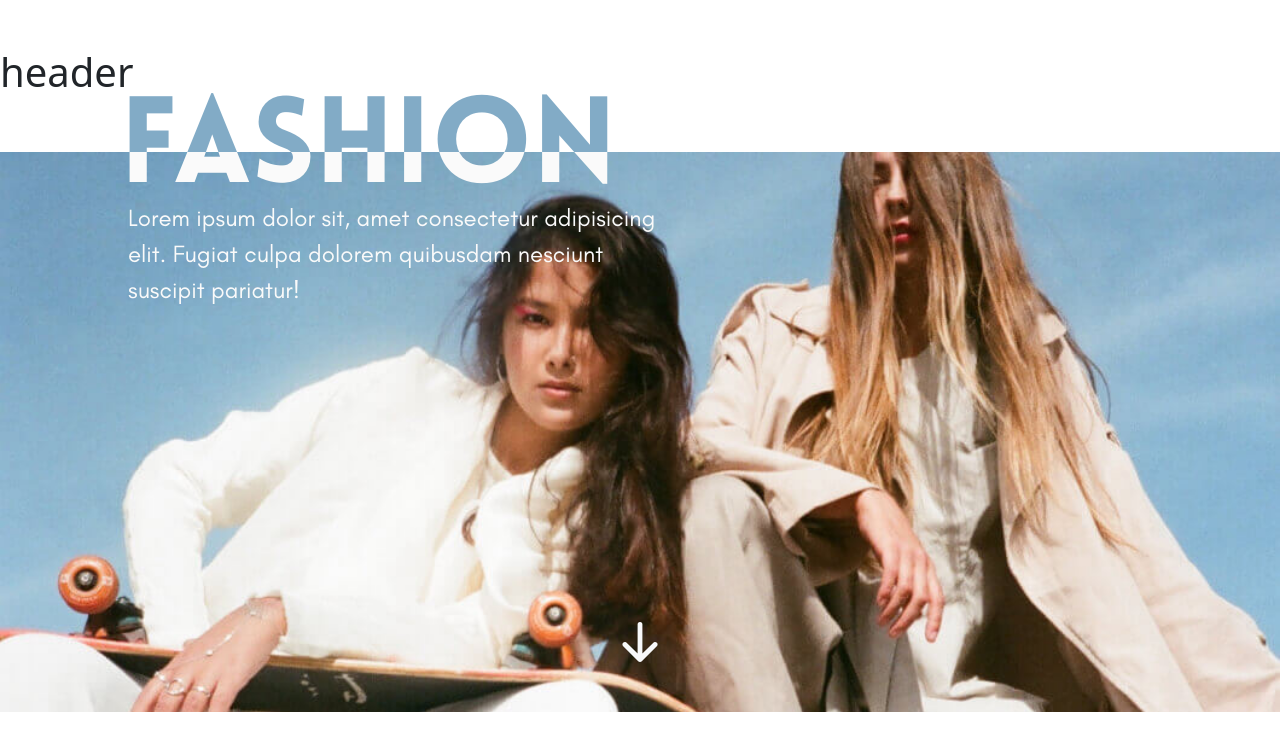
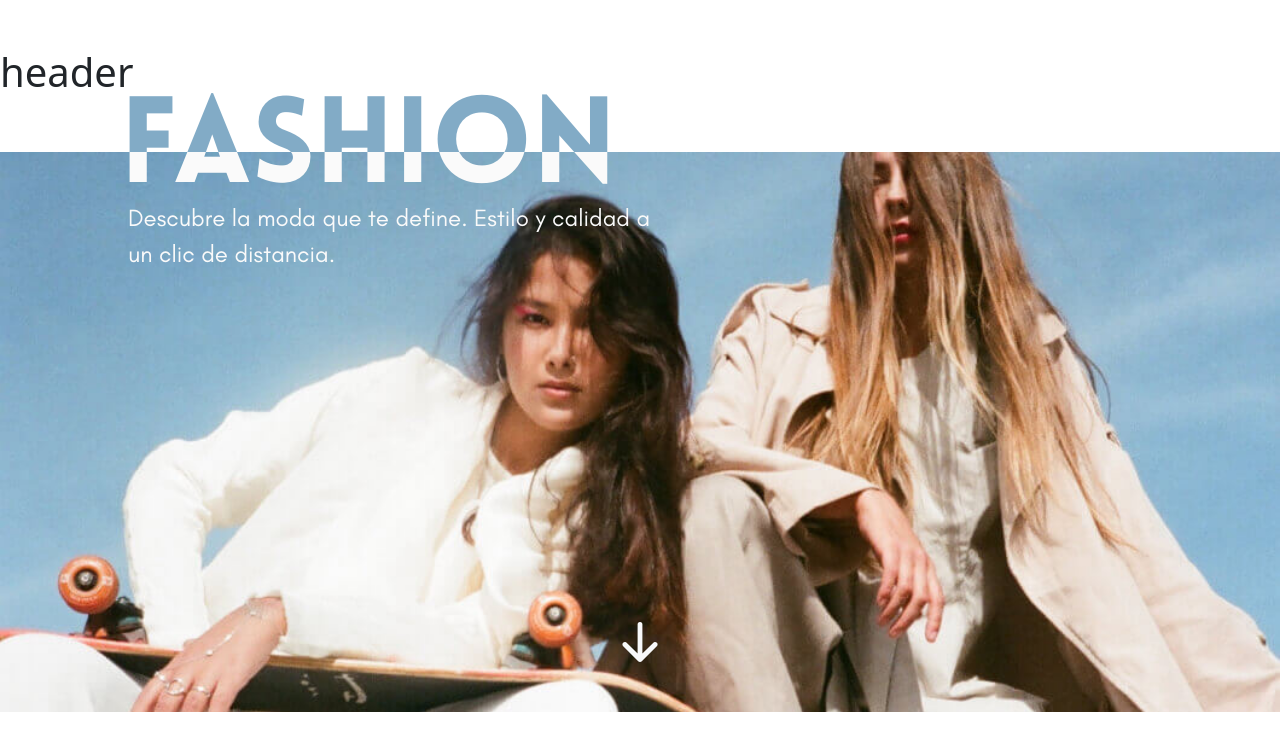
Before and after one commit to Andreawaqt/ecommerce-react, a React (Vite) app: page / in a window 1280 px wide. Shown: the top 750 px of the page. Built offline with nearby package versions, Linux system fonts and the light colour scheme; no server answers.

Commit message:
hero frase?

```diff
--- a/src/components/Hero.jsx
+++ b/src/components/Hero.jsx
@@ -4,7 +4,7 @@ function Hero() {
         <div className="hero d-flex align-items-end justify-content-center">
             <span className="absolute">
             <h1 className="hero-title">Fashion</h1>
-            <p className="hero-section">Lorem ipsum dolor sit, amet consectetur adipisicing elit. Fugiat culpa dolorem quibusdam nesciunt suscipit pariatur!</p>
+            <p className="hero-section">Descubre la moda que te define. Estilo y calidad a un clic de distancia.</p>
             </span>
             <i class="bi bi-arrow-down-short hero-arrow text-light"></i>
         </div>
--- a/src/components/ShopNow.jsx
+++ b/src/components/ShopNow.jsx
@@ -1,6 +1,6 @@
 function ShopNow() {
     const handleClick = () => {
-        window.location.href = "/productos";
+        window.location.href = "/Productos";
     }
     console.log ("Shop Now")
 
```
Also changed, not shown: public/main.css (line endings or trailing spaces).
